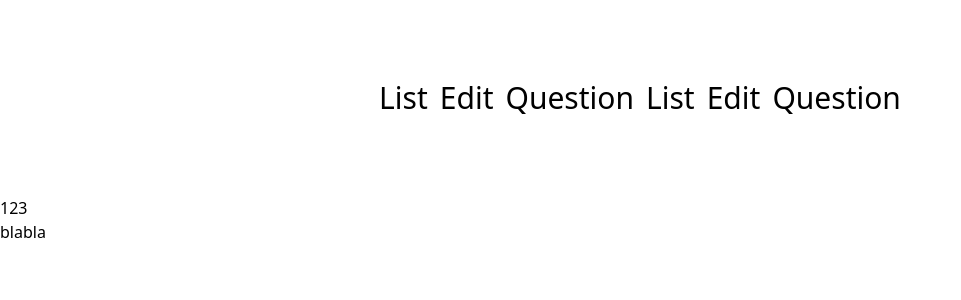
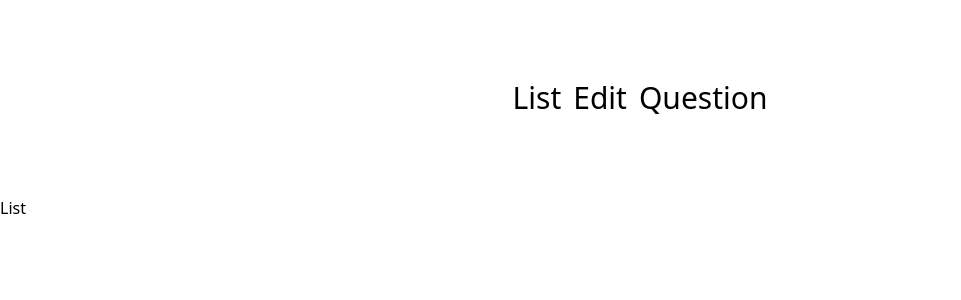
Before and after one commit to ChrystynaBohdan/InterVue, a Vue app: page /list in a window 1280 px wide. Shown: the top 300 px of the page, without its empty margins (0-961 px from the left). Built offline with nearby package versions, Linux system fonts and the light colour scheme.

Commit message:
created project and add Router

```diff
--- a/src/App.vue
+++ b/src/App.vue
@@ -1,9 +1,6 @@
 <template>
   <div id="app">
     <div id="nav" class="text-center p-20 text-3xl flex gap-3 justify-center">
-      <router-link to="/">List</router-link>
-      <router-link to="/edit">Edit</router-link>
-      <router-link to="/question">Question</router-link>
       <router-link to="/">List</router-link>
       <router-link to="/edit">Edit</router-link>
       <router-link to="/question">Question</router-link>
--- a/src/views/List.vue
+++ b/src/views/List.vue
@@ -1,6 +1,5 @@
 <template>
   <div>
-    <h1>123</h1>
-    <p>blabla</p>
+    <h1>List</h1>
   </div>
 </template>
```
